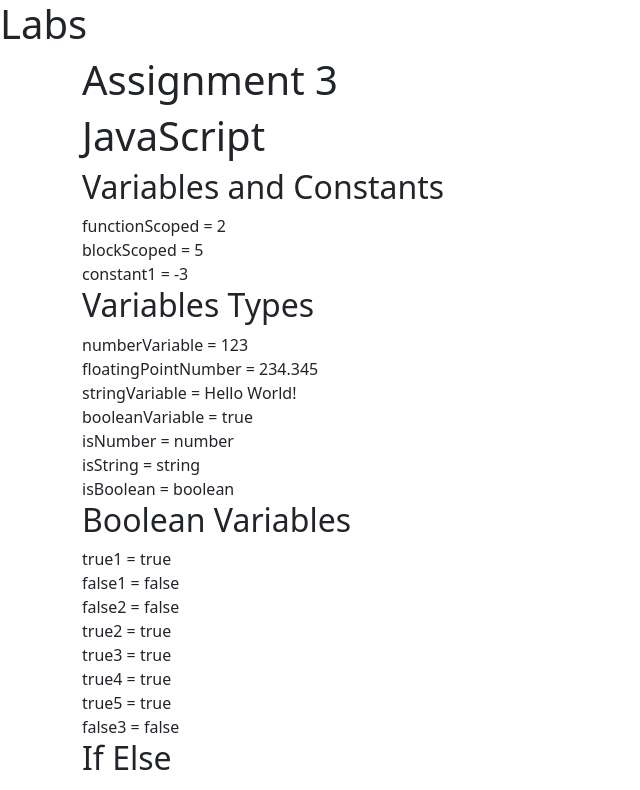
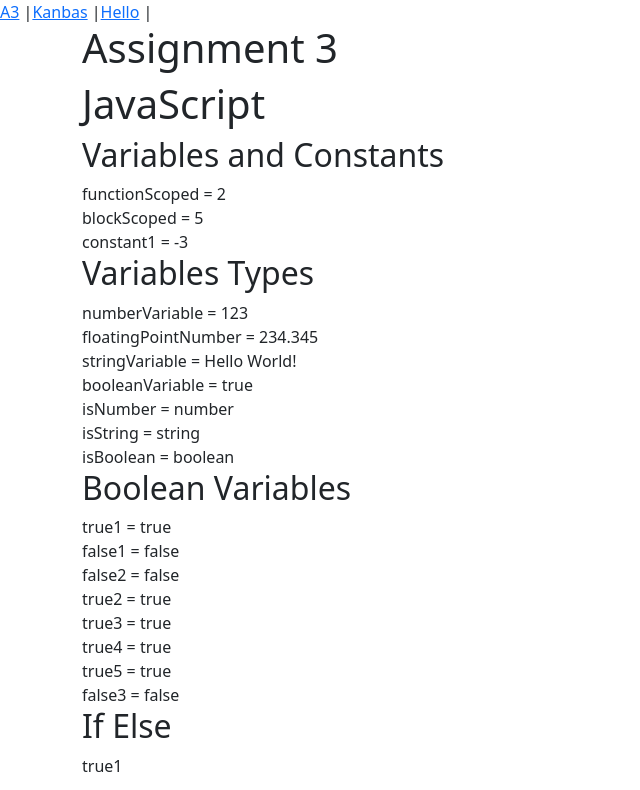
Before and after one commit to conclancy/kanbas-react-web-app, a React (Create React App) app: page /#/Labs in a window 1280 px wide. Shown: the top 790 px of the page, without its empty margins (0-640 px from the left). Built offline with nearby package versions, Linux system fonts and the light colour scheme.

Commit message:
Implement Lab 2.3.1

```diff
--- a/package.json
+++ b/package.json
@@ -15,6 +15,8 @@
     "react": "^18.2.0",
     "react-dom": "^18.2.0",
     "react-icons": "^5.0.1",
+    "react-router": "^6.22.0",
+    "react-router-dom": "^6.22.0",
     "react-scripts": "^5.0.1",
     "typescript": "^4.9.5",
     "web-vitals": "^2.1.4"
--- a/src/App.tsx
+++ b/src/App.tsx
@@ -1,14 +1,20 @@
 import Kanbas from './Kanbas';
 import Labs from './Labs';
-import HelloWorld from './Labs/a3/HellowWorld';
+import HelloWorld from './Labs/a3/HelloWorld';
+import {HashRouter} from "react-router-dom";
+import {Routes, Route, Navigate} from "react-router";
+
 
 function App() {
   return (
-    <div>
-      <Labs />
-      <Kanbas />
-      <HelloWorld />
-    </div>
+    <HashRouter>
+      <Routes>
+          <Route path="/"         element={<Navigate to="/Labs"/>}/>
+          <Route path="/Labs/*"   element={<Labs/>}/>
+          <Route path="/Kanbas/*" element={<Kanbas/>}/>
+          <Route path="/hello"    element={<HelloWorld/>}/>
+        </Routes>
+    </HashRouter>
   );
 }
 
--- a/src/Kanbas/index.tsx
+++ b/src/Kanbas/index.tsx
@@ -1,6 +1,10 @@
+import {Link} from "react-router-dom";
 function Kanbas() {
     return (
       <div>
+        <Link to="/Labs/a3">A3</Link> |
+        <Link to="/Kanbas">Kanbas</Link> |
+        <Link to="/hello">Hello</Link> |
         <h1>Kanbas</h1>
       </div>
     );
--- a/src/Labs/a3/HelloWorld.tsx
+++ b/src/Labs/a3/HelloWorld.tsx
@@ -1,6 +1,14 @@
+import {Link} from "react-router-dom";
+
 function HelloWorld() {
-    return (
-        <h1>Hello World</h1>
-    );
-}
+    return(
+     <div>
+      <Link to="/Labs/a3">A3</Link> |
+      <Link to="/Kanbas">Kanbas</Link> |
+      <Link to="/hello">Hello</Link> |
+      <h1>Hello World!</h1>
+     </div>
+    )
+};
+
 export default HelloWorld;
--- a/src/Labs/index.tsx
+++ b/src/Labs/index.tsx
@@ -1,12 +1,14 @@
+import {Link} from "react-router-dom";
 import Assignment3 from './a3';
 import Assignment4 from './a4';
 
 function Labs() {
     return (
        <div>
-            <h1>Labs</h1>
+            <Link to="/Labs/a3">A3</Link> |
+            <Link to="/Kanbas">Kanbas</Link> |
+            <Link to="/hello">Hello</Link> |
             <Assignment3 />
-            <Assignment4 />
        </div>
     );
  }
```
Also changed, not shown: 1 other file (tests, documents, lock files or other folders).
